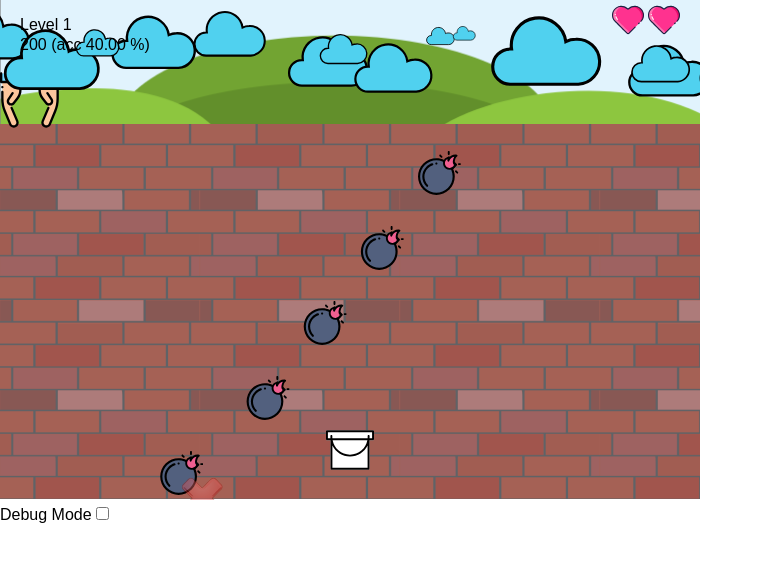
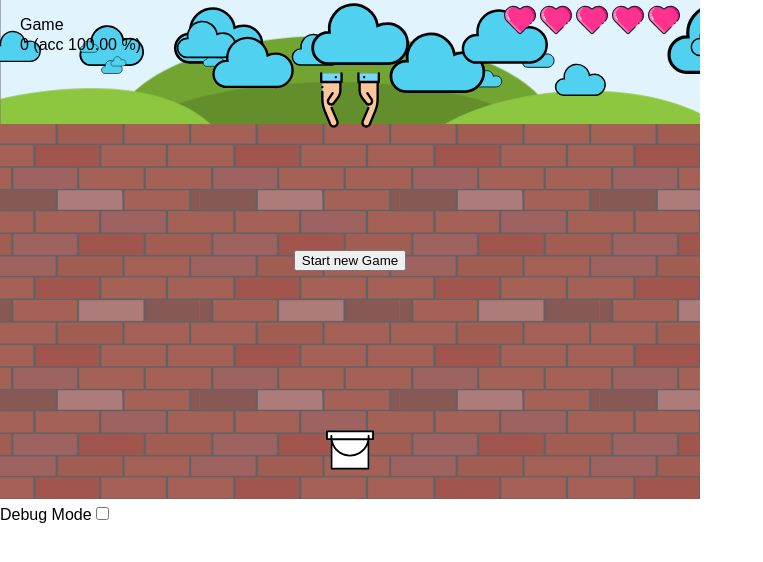
Before and after one commit to kgajowy/react-bomber, a React (Create React App) app: page / in a window 1280 px wide. Shown: the top 562 px of the page, without its empty margins (0-763 px from the left). Built offline with nearby package versions, Linux system fonts and the light colour scheme.

Commit message:
feature: new game button :)

```diff
--- a/src/App.tsx
+++ b/src/App.tsx
@@ -15,7 +15,8 @@ import {
     hands as handsMovements,
     levelProgress,
     spritesCreation,
-    spritesMoves, spritesRemoval,
+    spritesMoves,
+    spritesRemoval,
 } from './game/bomber/rules'
 import { resetMiscSprites } from './game/bomber/rules/helpers/reset-misc-sprites'
 import { Star } from './game/bomber/star/Star'
@@ -94,7 +95,7 @@ class App extends React.Component<IAppProps, IGameState> {
         super(props)
 
         this.state = {
-            running: true,
+            running: false,
             time: 0,
             gameTime: 0,
             deltaTime: 0,
@@ -199,8 +200,6 @@ class App extends React.Component<IAppProps, IGameState> {
             this.requestId = requestAnimationFrame(tick)
         }
         scheduleNextTick()
-
-        this.newGame()
     }
 
     public onMouseMove = ({ clientX }: MouseEvent): void => {
@@ -219,6 +218,7 @@ class App extends React.Component<IAppProps, IGameState> {
         ]
         const [ firstLevel, ...rest ] = Campaign.levels
         this.setState({
+            running: true,
             lives: 5,
             bombs: [],
             bonuses: [],
@@ -253,7 +253,7 @@ class App extends React.Component<IAppProps, IGameState> {
     }
 
     public render() {
-        const { hands, bucket, bombs, bonuses, sprites, lives, settings, level = { ref: { name: 'Game' } }, debug, stats, factors, gameTime, shake } = this.state
+        const { running, hands, bucket, bombs, bonuses, sprites, lives, settings, level = { ref: { name: 'Game' } }, debug, stats, factors, gameTime, shake } = this.state
         return (
             <>
                 <Game width={settings.width} height={settings.height}>
@@ -287,20 +287,22 @@ class App extends React.Component<IAppProps, IGameState> {
                                           height={settings.height / 2}/>
                     </Shake>
                 </Game>
-                {lives === 0 &&
+
                 <div style={{
                     position: 'absolute',
-                    top: window.innerHeight / 2,
+                    top: settings.height / 2,
                     left: 0,
                     width: settings.width,
+                    height: settings.height,
                     marginLeft: 'auto',
                     marginRight: 'auto',
                     textAlign: 'center',
                 }}>
-                    <PlayButton text={'Restart?'} onClick={this.newGame}/>
+                    {!running &&
+                        <PlayButton text={'Start new Game'} onClick={this.newGame}/>
+                    }
+                </div>
 
-                </div>
-                }
             </>
         )
     }
--- a/src/game/bomber/rules/bomb-out-of-bounds.rules.ts
+++ b/src/game/bomber/rules/bomb-out-of-bounds.rules.ts
@@ -28,7 +28,7 @@ export default ({ bombs, settings, lives, stats, bonuses, shake, sprites }: IGam
 
     return {
         bombs: newBombs,
-
+        running: lives > 0,
         lives: Math.max(0, lives),
         stats: {
             ...stats,
```
Also changed, not shown: 1 other file (tests, documents, lock files or other folders).
